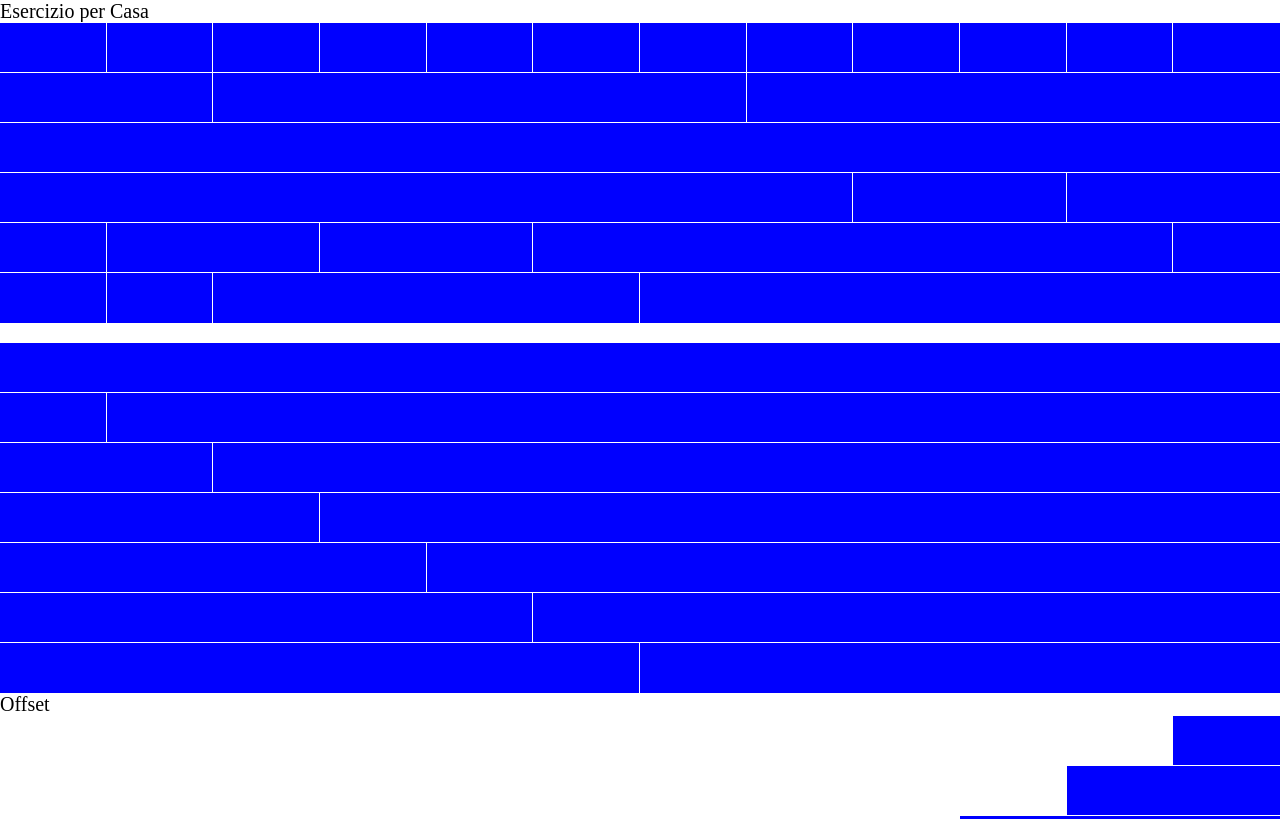
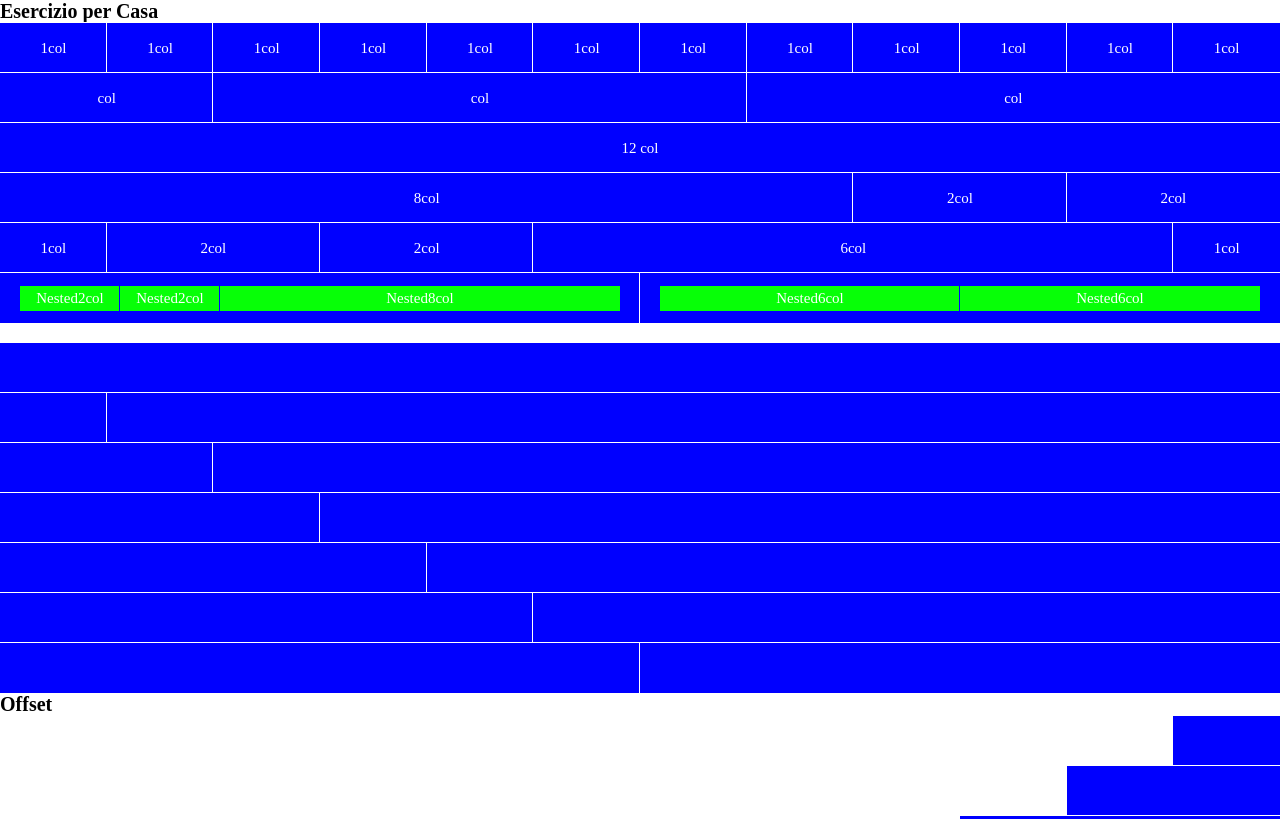
Before and after one commit to SimoLomba53/html-css-12bool, a plain HTML site: page index.html in a window 1280 px wide. Shown: the top 819 px of the page. Drawn offline with Linux system fonts and the light colour scheme.

Commit message:
esercizio completo

```diff
--- a/css/style.css
+++ b/css/style.css
@@ -4,4 +4,40 @@
 
 h1{
     font-size:20px;
+    font-weight: bold;
 }
+
+.row-green {
+    display: flex;
+    flex-direction: row;
+    align-items: center;
+    justify-content: center;
+    margin: auto;
+    width: 600px;
+    margin-top: 12.5px;
+}
+
+.nested {
+    background-color: rgb(7, 255, 7);
+    height: 25px;
+}
+
+.col-2.nested {
+    outline: 1px solid blue;
+}
+
+.col-6.nested {
+    outline: 1px solid blue;
+}
+
+.col-8.nested {
+    outline: 1px solid blue;
+}
+
+div {
+    color: white;
+    display: flex;
+    align-items: center;
+    justify-content: center;
+    font-size:15px;
+}
--- a/index.html
+++ b/index.html
@@ -19,58 +19,63 @@
     <section>
     <div class="conteiner">
         <div class="row">
-                <div class="col-1"></div>
-                <div class="col-1"></div>
-                <div class="col-1"></div>
-                <div class="col-1"></div>
-                <div class="col-1"></div>
-                <div class="col-1"></div>
-                <div class="col-1"></div>
-                <div class="col-1"></div>
-                <div class="col-1"></div>
-                <div class="col-1"></div>
-                <div class="col-1"></div>
-                <div class="col-1"></div>
+                <div class="col-1">1col</div>
+                <div class="col-1">1col</div>
+                <div class="col-1">1col</div>
+                <div class="col-1">1col</div>
+                <div class="col-1">1col</div>
+                <div class="col-1">1col</div>
+                <div class="col-1">1col</div>
+                <div class="col-1">1col</div>
+                <div class="col-1">1col</div>
+                <div class="col-1">1col</div>
+                <div class="col-1">1col</div>
+                <div class="col-1">1col</div>
         </div>
     </div>
     <div class="conteiner">
         <div class="row">
-           <div class="col-2"></div>
-           <div class="col-5"></div>
-           <div class="col-5"></div>
+           <div class="col-2">col</div>
+           <div class="col-5">col</div>
+           <div class="col-5">col</div>
         </div>
     </div>
     <div class="conteiner">
         <div class="row">
-           <div class="col-12"></div>
+           <div class="col-12">12 col</div>
         </div>
     </div>
     <div class="conteiner">
         <div class="row">
-            <div class="col-8"></div>
-            <div class="col-2"></div>
-            <div class="col-2"></div>
+            <div class="col-8">8col</div>
+            <div class="col-2">2col</div>
+            <div class="col-2">2col</div>
         </div>
     </div>
     <div class="conteiner">
         <div class="row">
-            <div class="col-1"></div>
-            <div class="col-2"></div>
-            <div class="col-2"></div>
-            <div class="col-6"></div>
-            <div class="col-1"></div>
+            <div class="col-1">1col</div>
+            <div class="col-2">2col</div>
+            <div class="col-2">2col</div>
+            <div class="col-6">6col</div>
+            <div class="col-1">1col</div>
         </div>
     </div>
-    <div class="conteiner"></div>
+    <div class="conteiner">
         <div class="row big-border">
             <div class="col-6">
-                <div class="row">
-                    <div class="col-2"></div>
-                    <div class="col-2"></div>
-                    <div class="col-8"></div>
+                <div class="row-green">
+                    <div class="col-2 nested">Nested2col</div>
+                    <div class="col-2 nested">Nested2col</div>
+                    <div class="col-8 nested">Nested8col</div>
                 </div>
             </div>
-            <div class="col-6"></div>
+            <div class="col-6">
+                <div class="row-green">
+                    <div class="col-6 nested">Nested6col</div>
+                    <div class="col-6 nested">Nested6col</div>
+                </div>
+            </div>
         </div>
     </div>
     </section>
```
